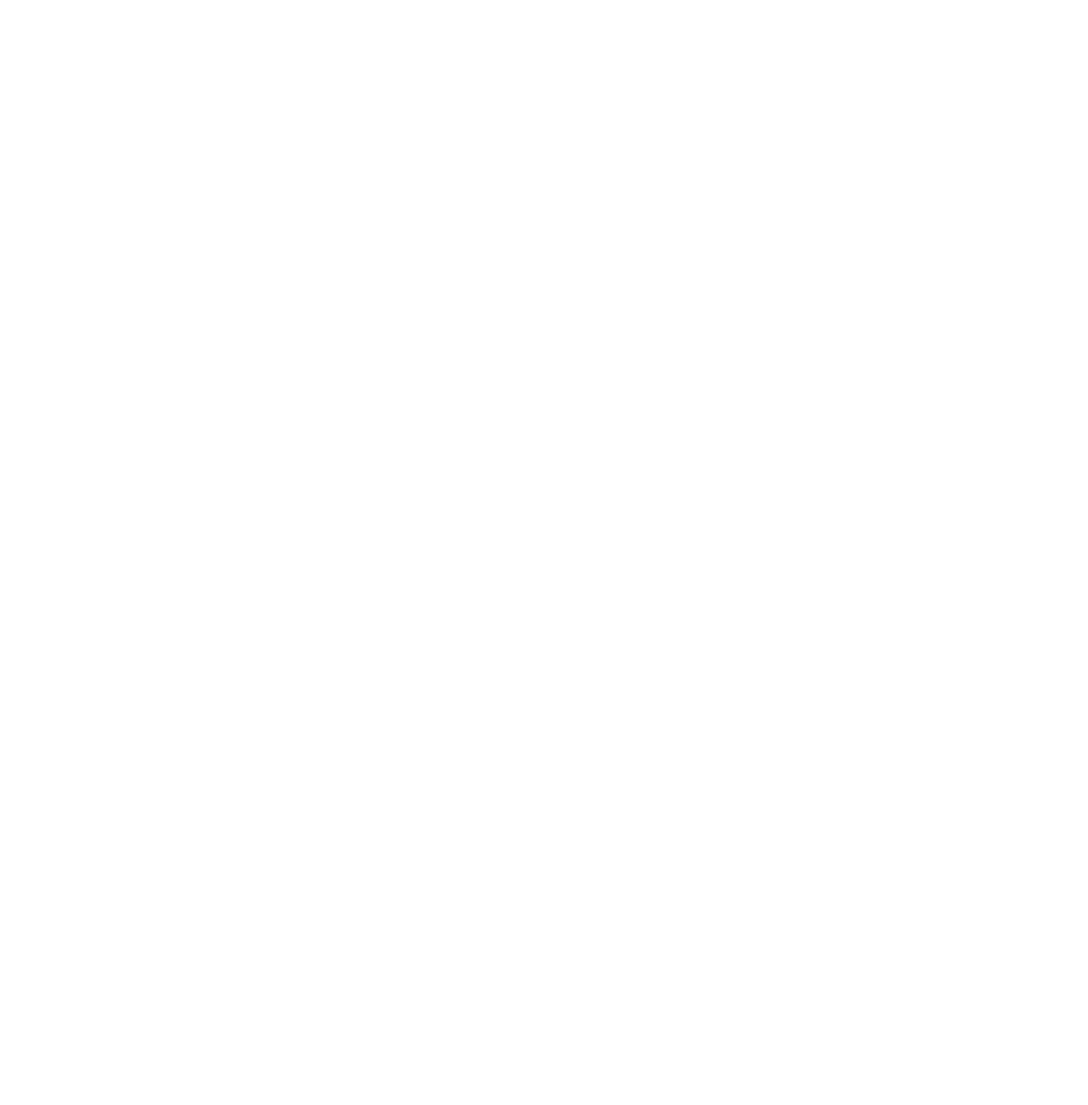
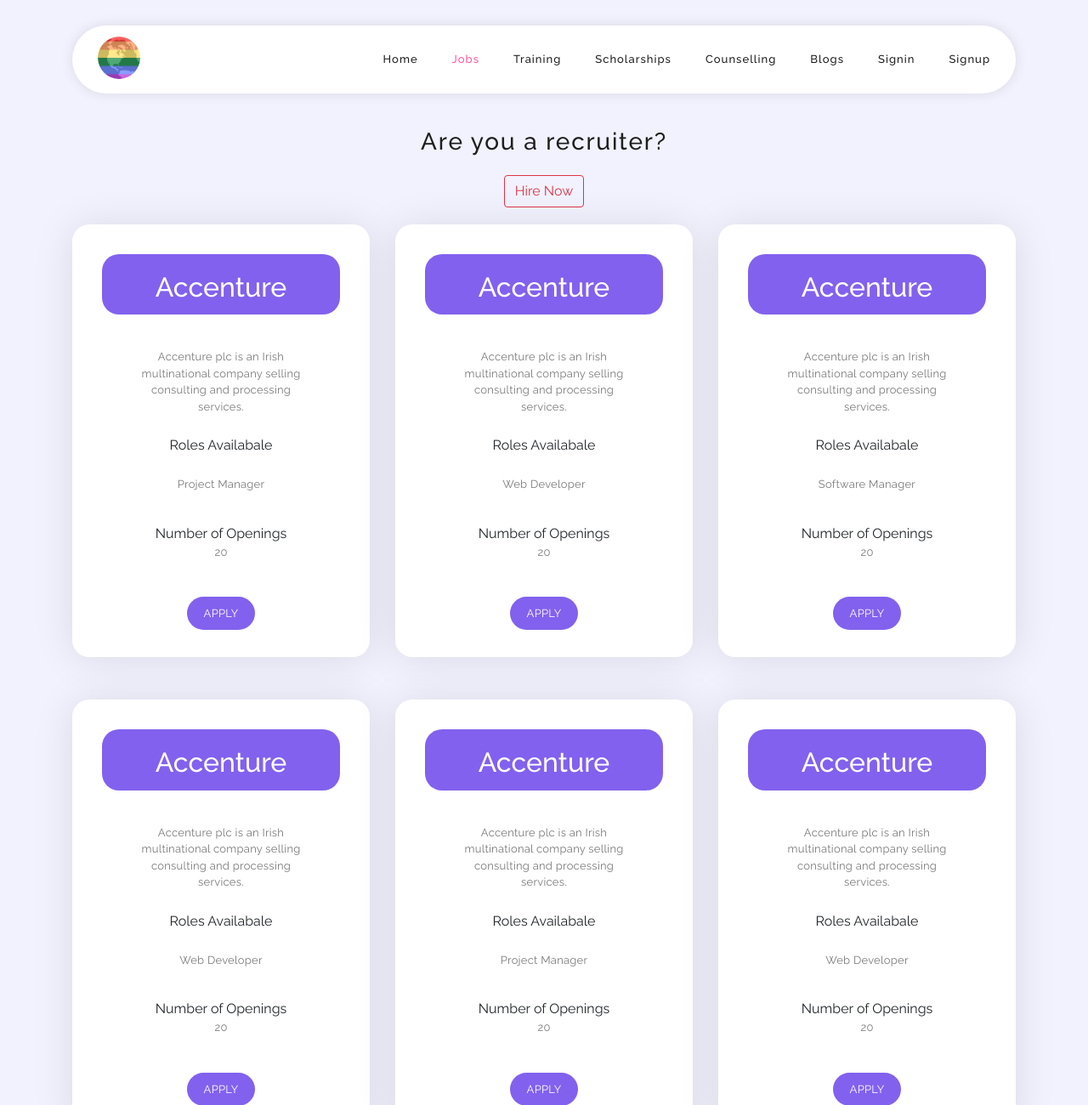
Before and after one commit to garvit170/G.L.O.B.E---HackNITR-Project-, a plain HTML site: page jobs.html in a window 1280 px wide. Shown: the top 1300 px of the page at 85% size. Before the commit the page ends 800 px from the top, so only its background shows below. Drawn offline with Linux system fonts and the light colour scheme.

Commit message:
job section added

```diff
--- a/jobs.html
+++ b/jobs.html
@@ -0,0 +1,388 @@
+<!DOCTYPE html>
+<html lang="en">
+  <head>
+    <meta charset="UTF-8" />
+    <meta http-equiv="X-UA-Compatible" content="IE=edge" />
+    <meta name="viewport" content="width=device-width, initial-scale=1.0" />
+    <title>G.L.O.B.E.</title>
+    <link rel="stylesheet" href="./assets/css/jobs.css" />
+    <link
+      rel="stylesheet"
+      type="text/css"
+      href="assets/css/bootstrap.min.css"
+    />
+
+    <link rel="stylesheet" type="text/css" href="assets/css/font-awesome.css" />
+
+    <link rel="stylesheet" href="assets/css/templatemo-softy-pinko.css" />
+  </head>
+  <body>
+    <header class="header-area header-sticky">
+      <div class="container">
+        <div class="row">
+          <div class="col-12">
+            <nav class="main-nav">
+              <!-- ***** Logo Start ***** -->
+              <a href="#">
+                <img
+                  class="logoimage"
+                  src="assets/images/logo.jpeg"
+                  alt="Softy Pinko"
+                />
+              </a>
+              <!-- ***** Logo End ***** -->
+              <!-- ***** Menu Start ***** -->
+              <ul class="nav">
+                <li><a href="/">Home</a></li>
+                <li><a href="/jobs.html" class="active">Jobs</a></li>
+                <li><a href="#work-process">Training</a></li>
+                <li><a href="#testimonials">Scholarships</a></li>
+                <li><a href="#pricing-plans">Counselling</a></li>
+                <li><a href="#blog">Blogs</a></li>
+                <li><a href="#contact-us">Signin</a></li>
+                <li><a href="#contact-us">Signup</a></li>
+              </ul>
+              <a class="menu-trigger">
+                <span>Menu</span>
+              </a>
+              <!-- ***** Menu End ***** -->
+            </nav>
+          </div>
+        </div>
+      </div>
+    </header>
+    <section class="section colored" id="pricing-plans">
+        <div class="container">
+            <!-- ***** Section Title Start ***** -->
+            <div class="row">
+                <div class="col-lg-12">
+                    <div class="center-heading">
+                        <br>
+                        <br>
+                        <h2 class="section-title">Are you a recruiter?</h2>
+                        <button class="btn btn-outline-danger" data-toggle="modal" data-target="#myModal">Hire Now</button>
+                    </div>
+                </div>
+                <div class="offset-lg-3 col-lg-6">
+                    <!-- <div class="center-text">
+                        <p>Donec vulputate urna sed rutrum venenatis. Cras consequat magna quis arcu elementum, quis congue risus volutpat.</p>
+                    </div> -->
+                </div>
+            </div>
+            <!-- ***** Section Title End ***** -->
+
+            <div class="row">
+                <!-- ***** Pricing Item Start ***** -->
+                <div class="col-lg-4 col-md-6 col-sm-12" data-scroll-reveal="enter bottom move 50px over 0.6s after 0.2s">
+                    <div class="pricing-item">
+                        <!-- <div class="price-wrapper">
+                            <h2 style="color: white;">Accenture</h2>
+                        </div> -->
+                        <div class="pricing-body">
+                            <div class="price-wrapper">
+                                <h2 style="color: white;">Accenture</h2>
+                            </div>
+                            <ul class="list">
+                                <li style="width: 200px; margin: auto;" class="active">Accenture plc is an Irish multinational company selling consulting and processing services.</li>
+                            </ul>
+                            <br>
+                            <p style="margin: auto; width: max-content;">Roles Availabale</p>
+                            <br>
+                            <ul class="list">
+                                <li class="active">Project Manager</li>
+                            </ul>
+                            <br>
+                            <p style="margin: auto; width: max-content;">Number of Openings</p>
+                            <ul class="list">
+                                <li class="active">20</li>
+                            </ul>
+                            <!-- <p>Accenture plc is an Irish multinational company selling consulting and processing services.</p> -->
+
+                        </div>
+                        <div class="pricing-footer">
+                            <a href="/verifyprofile.html" class="main-button">Apply</a>
+                        </div>
+                    </div>
+                </div>
+                <!-- ***** Pricing Item End ***** -->
+
+                <!-- ***** Pricing Item Start ***** -->
+                <div class="col-lg-4 col-md-6 col-sm-12" data-scroll-reveal="enter bottom move 50px over 0.6s after 0.4s">
+                    <div class="pricing-item">
+                        <!-- <div class="price-wrapper">
+                            <h2 style="color: white;">Accenture</h2>
+                        </div> -->
+                        <div class="pricing-body">
+                            <div class="price-wrapper">
+                                <h2 style="color: white;">Accenture</h2>
+                            </div>
+                            <ul class="list">
+                                <li style="width: 200px; margin: auto;" class="active">Accenture plc is an Irish multinational company selling consulting and processing services.</li>
+                            </ul>
+                            <br>
+                            <p style="margin: auto; width: max-content;">Roles Availabale</p>
+                            <br>
+                            <ul class="list">
+                                <li class="active">Web Developer</li>
+                            </ul>
+                            <br>
+                            <p style="margin: auto; width: max-content;">Number of Openings</p>
+                            <ul class="list">
+                                <li class="active">20</li>
+                            </ul>
+                            <!-- <p>Accenture plc is an Irish multinational company selling consulting and processing services.</p> -->
+
+                        </div>
+                        <div class="pricing-footer">
+                            <a href="#" class="main-button">Apply</a>
+                        </div>
+                    </div>
+                </div>
+                <!-- ***** Pricing Item End ***** -->
+
+                <!-- ***** Pricing Item Start ***** -->
+                <div class="col-lg-4 col-md-6 col-sm-12" data-scroll-reveal="enter bottom move 50px over 0.6s after 0.6s">
+                    <div class="pricing-item">
+                        <!-- <div class="price-wrapper">
+                            <h2 style="color: white;">Accenture</h2>
+                        </div> -->
+                        <div class="pricing-body">
+                            <div class="price-wrapper">
+                                <h2 style="color: white;">Accenture</h2>
+                            </div>
+                            <ul class="list">
+                                <li style="width: 200px; margin: auto;" class="active">Accenture plc is an Irish multinational company selling consulting and processing services.</li>
+                            </ul>
+                            <br>
+                            <p style="margin: auto; width: max-content;">Roles Availabale</p>
+                            <br>
+                            <ul class="list">
+                                <li class="active">Software Manager</li>
+                            </ul>
+                            <br>
+                            <p style="margin: auto; width: max-content;">Number of Openings</p>
+                            <ul class="list">
+                                <li class="active">20</li>
+                            </ul>
+                            <!-- <p>Accenture plc is an Irish multinational company selling consulting and processing services.</p> -->
+
+                        </div>
+                        <div class="pricing-footer">
+                            <a href="#" class="main-button">Apply</a>
+                        </div>
+                    </div>
+                </div>
+                <!-- ***** Pricing Item End ***** -->
+            </div>
+            <div class="row">
+                <!-- ***** Pricing Item Start ***** -->
+                <div class="col-lg-4 col-md-6 col-sm-12" data-scroll-reveal="enter bottom move 50px over 0.6s after 0.2s">
+                    <div class="pricing-item">
+                        <!-- <div class="price-wrapper">
+                            <h2 style="color: white;">Accenture</h2>
+                        </div> -->
+                        <div class="pricing-body">
+                            <div class="price-wrapper">
+                                <h2 style="color: white;">Accenture</h2>
+                            </div>
+                            <ul class="list">
+                                <li style="width: 200px; margin: auto;" class="active">Accenture plc is an Irish multinational company selling consulting and processing services.</li>
+                            </ul>
+                            <br>
+                            <p style="margin: auto; width: max-content;">Roles Availabale</p>
+                            <br>
+                            <ul class="list">
+                                <li class="active">Web Developer</li>
+                            </ul>
+                            <br>
+                            <p style="margin: auto; width: max-content;">Number of Openings</p>
+                            <ul class="list">
+                                <li class="active">20</li>
+                            </ul>
+                            <!-- <p>Accenture plc is an Irish multinational company selling consulting and processing services.</p> -->
+
+                        </div>
+                        <div class="pricing-footer">
+                            <a href="#" class="main-button">Apply</a>
+                        </div>
+                    </div>
+                </div>
+                <!-- ***** Pricing Item End ***** -->
+
+                <!-- ***** Pricing Item Start ***** -->
+                <div class="col-lg-4 col-md-6 col-sm-12" data-scroll-reveal="enter bottom move 50px over 0.6s after 0.4s">
+                    <div class="pricing-item">
+                        <!-- <div class="price-wrapper">
+                            <h2 style="color: white;">Accenture</h2>
+                        </div> -->
+                        <div class="pricing-body">
+                            <div class="price-wrapper">
+                                <h2 style="color: white;">Accenture</h2>
+                            </div>
+                            <ul class="list">
+                                <li style="width: 200px; margin: auto;" class="active">Accenture plc is an Irish multinational company selling consulting and processing services.</li>
+                            </ul>
+                            <br>
+                            <p style="margin: auto; width: max-content;">Roles Availabale</p>
+                            <br>
+                            <ul class="list">
+                                <li class="active">Project Manager</li>
+                            </ul>
+                            <br>
+                            <p style="margin: auto; width: max-content;">Number of Openings</p>
+                            <ul class="list">
+                                <li class="active">20</li>
+                            </ul>
+                            <!-- <p>Accenture plc is an Irish multinational company selling consulting and processing services.</p> -->
+
+                        </div>
+                        <div class="pricing-footer">
+                            <a href="#" class="main-button">Apply</a>
+                        </div>
+                    </div>
+                </div>
+                <!-- ***** Pricing Item End ***** -->
+
+                <!-- ***** Pricing Item Start ***** -->
+                <div class="col-lg-4 col-md-6 col-sm-12" data-scroll-reveal="enter bottom move 50px over 0.6s after 0.6s">
+                    <div class="pricing-item">
+                        <!-- <div class="price-wrapper">
+                            <h2 style="color: white;">Accenture</h2>
+                        </div> -->
+                        <div class="pricing-body">
+                            <div class="price-wrapper">
+                                <h2 style="color: white;">Accenture</h2>
+                            </div>
+                            <ul class="list">
+                                <li style="width: 200px; margin: auto;" class="active">Accenture plc is an Irish multinational company selling consulting and processing services.</li>
+                            </ul>
+                            <br>
+                            <p style="margin: auto; width: max-content;">Roles Availabale</p>
+                            <br>
+                            <ul class="list">
+                                <li class="active">Web Developer</li>
+                            </ul>
+                            <br>
+                            <p style="margin: auto; width: max-content;">Number of Openings</p>
+                            <ul class="list">
+                                <li class="active">20</li>
+                            </ul>
+                            <!-- <p>Accenture plc is an Irish multinational company selling consulting and processing services.</p> -->
+
+                        </div>
+                        <div class="pricing-footer">
+                            <a href="#" class="main-button">Apply</a>
+                        </div>
+                    </div>
+                </div>
+                <!-- ***** Pricing Item End ***** -->
+            </div>
+        </div>
+    </section>
+    <footer>
+      <div class="container">
+        <div class="row">
+          <div class="col-lg-12 col-md-12 col-sm-12">
+            <ul class="social">
+              <li>
+                <a href="#"><i class="fa fa-facebook"></i></a>
+              </li>
+              <li>
+                <a href="#"><i class="fa fa-twitter"></i></a>
+              </li>
+              <li>
+                <a href="#"><i class="fa fa-linkedin"></i></a>
+              </li>
+              <li>
+                <a href="#"><i class="fa fa-rss"></i></a>
+              </li>
+              <li>
+                <a href="#"><i class="fa fa-dribbble"></i></a>
+              </li>
+            </ul>
+          </div>
+        </div>
+        <div class="row">
+          <div class="col-lg-12">
+            <p class="copyright">Copyright &copy; 2021</p>
+          </div>
+        </div>
+      </div>
+    </footer>
+
+    <!-- Form for recruiters -->
+    <div id="myModal" class="modal fade" role="dialog">
+        <div class="modal-dialog modal-dialog-centered">
+
+          <!-- Modal content-->
+          <div style="padding: 30px; width: 800px;" class="modal-content">
+            <form class="recruiterform">
+                <div class="mb-3">
+                  <label for="name" class="form-label">Name of company</label>
+                  <input
+                    type="text"
+                    class="form-control"
+                    id="name"
+                    placeholder="Comapny's name"
+                  />
+                </div>
+                <div class="mb-3">
+                  <label for="description" class="form-label">Description</label>
+                  <textarea class="form-control" id="description" rows="3"></textarea>
+                </div>
+                <div class="input-group mb-3">
+                  <label class="input-group-text" for="inputGroupFile01">Logo</label>
+                  <input type="file" class="form-control" id="inputGroupFile01">
+                </div>
+                <div class="mb-3">
+                  <label for="number" class="form-label">Number of openings</label>
+                  <input
+                    type="number"
+                    class="form-control"
+                    id="number"
+                    placeholder="Number of openings"
+                  />
+                </div>
+                <select class="form-select" aria-label="Default select example">
+                    <option selected>Role you are looking for</option>
+                    <option value="projectman">Project Manager</option>
+                    <option value="softwareMan">Software Manager</option>
+                    <option value="webdev">Web Developer</option>
+                  </select>
+                  <br>
+                <br>
+                <div class="form-check form-switch">
+                  <input
+                    class="form-check-input"
+                    type="checkbox"
+                    id="flexSwitchCheckDefault"
+                  />
+                  <label class="form-check-label" for="flexSwitchCheckDefault"
+                    >You agree to hire people</label
+                  >
+                </div>
+                <br>
+                <button style="margin: auto; width: 100%;" class="btn btn-outline-success btn-sm">
+                    Save Data
+                </button>
+            </form>
+
+        </div>
+      </div>
+    <!-- jQuery -->
+    <script src="assets/js/jquery-2.1.0.min.js"></script>
+
+    <!-- Bootstrap -->
+    <script src="assets/js/popper.js"></script>
+    <script src="assets/js/bootstrap.min.js"></script>
+
+    <!-- Plugins -->
+    <script src="assets/js/scrollreveal.min.js"></script>
+    <script src="assets/js/waypoints.min.js"></script>
+    <script src="assets/js/jquery.counterup.min.js"></script>
+    <script src="assets/js/imgfix.min.js"></script>
+
+    <!-- Global Init -->
+    <script src="assets/js/custom.js"></script>
+  </body>
+</html>
```
Also changed, not shown: index.html (+5 -0 lines), verifyprofile.html (added, +71 -0 lines), assets/css/jobs.css (added).
